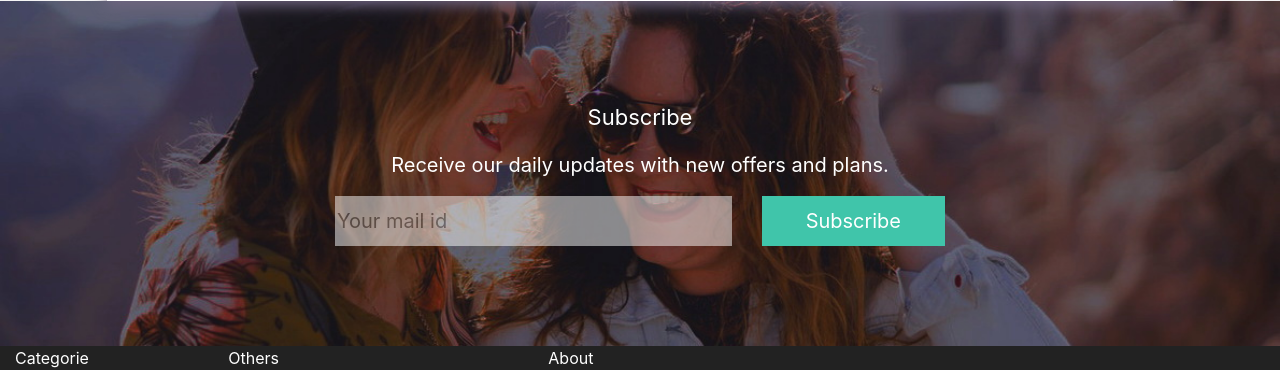
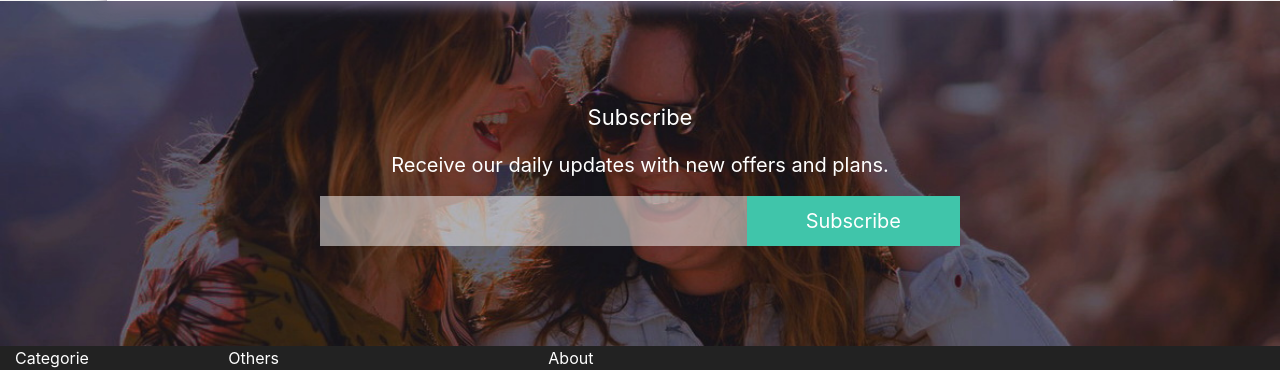
Before and after one commit to veronika-a/galileo, a PHP site: page /main.html in a window 1280 px wide. Shown: the part 1604-1974 px from the top of the page. Run offline with PHP 8.4, Linux system fonts and the light colour scheme; some libraries are stand-ins or nearby versions.

Commit message:
Update style.css

```diff
--- a/style.css
+++ b/style.css
@@ -201,3 +201,11 @@ footer{
 	background: #222222;
 	color: #fff;
 }
+
+.mail div{
+	padding: 0;
+}
+input::placeholder {
+  color: #fff;
+  opacity: 0;
+}
```
